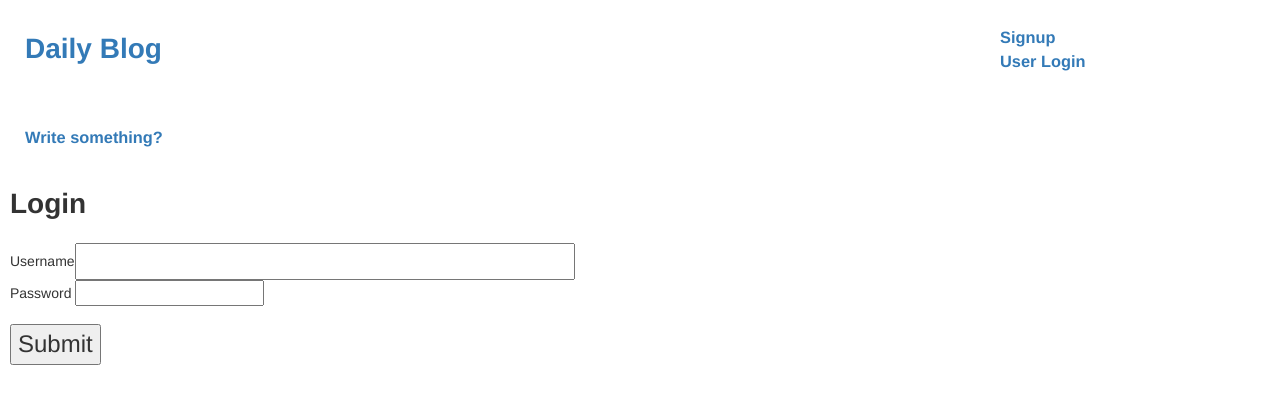
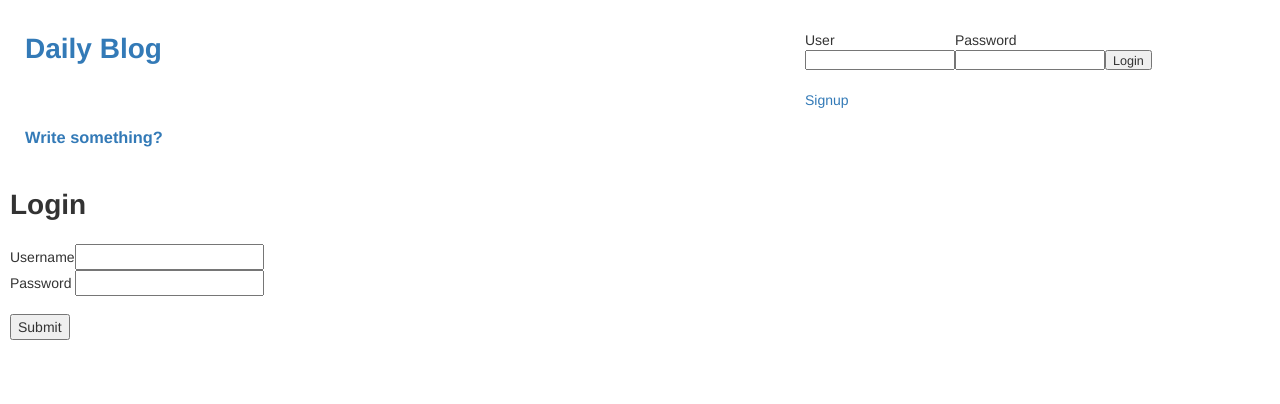
Before and after one commit to WhoYoung99/Basic_Blog, a Python web app: template templates/login.html in a window 1280 px wide. Shown: the top 404 px of the page. Run offline with Jinja, Linux system fonts and the light colour scheme; the template is opened without the code that fills it, so the values that code supplies are empty.

Commit message:
Change layout of login

```diff
--- a/templates/base.html
+++ b/templates/base.html
@@ -10,16 +10,45 @@
     <div class="container">
         <div class="row">
             <a href="/blog">
-                <h1 class="col-md-10">Daily Blog</h1>
+                <h1 class="col-md-8">Daily Blog</h1>
             </a>
-            <h3 class="col-md-2">
+            <div class="col-md-4">
+                {% if user %}
+                <h2>Welcome, {{user}}!</h2>
+                <form method="post">
+                    <input type="submit" value="Logout" class="login-bottom">
+                </form>
+                {% else %}
+                <table>
+                    <tr>
+                        <td>
+                            <br>
+                        </td>
+                    </tr>
+                    <tr>
+                        <td>User</td>
+                        <td>Password</td>
+                    </tr>
+                    <tr>
+                        <form method="post">
+                            <td>
+                                <input type="text" class="login" name="username">
+                            </td>
+                            <td>
+                                <input type="password" class="login" name="password">
+                            </td>
+                            <td>
+                                <input type="submit" value="Login" class="login-bottom">
+                            </td>
+                        </form>
+                    </tr>
+                </table>
+                <br>
                 <a href="/signup">Signup</a>
-                <br>
-                <a href="/login">User Login</a>
-            </h3>
+                {% endif %}
+            </div>
         </div>
         <div class="row">
-            <h2>{{username}}</h2>
             <a href="/blog/newpost">
                     <h3 class="col-md-12">Write something?</h3>
             </a>
--- a/templates/blog.html
+++ b/templates/blog.html
@@ -1,7 +1,6 @@
 {% extends "base.html" %}
 {% block content %}
 
-Welcome, {{user}}!
 {% for p in posts %}
     {{ p.render() | safe }}
     <hr>
--- a/templates/css/main.css
+++ b/templates/css/main.css
@@ -6,6 +6,16 @@ body {
     margin: auto;
     padding: 10px;
     color: #333;
+}
+
+.login {
+    width: 150px;
+    height: 20px;
+}
+
+.login-bottom {
+    font-size: 0.9em;
+    height: 20px;
 }
 
 h2 {
@@ -27,22 +37,11 @@ label + label {
     margin-top: 20px;
 }
 
-input[type=text] {
-    width: 500px;
-    font-size: 20px;
-    padding: 2px;
-    font-family: monospace;
-}
-
 textarea {
   width: 500px;
   height: 400px;
   font-size: 17px;
   font-family: monospace;
-}
-
-input[type=submit] {
-  font-size: 24px;
 }
 
 .main-title {
```
Also changed, not shown: main.py (+14 -2 lines), 1 other file.
